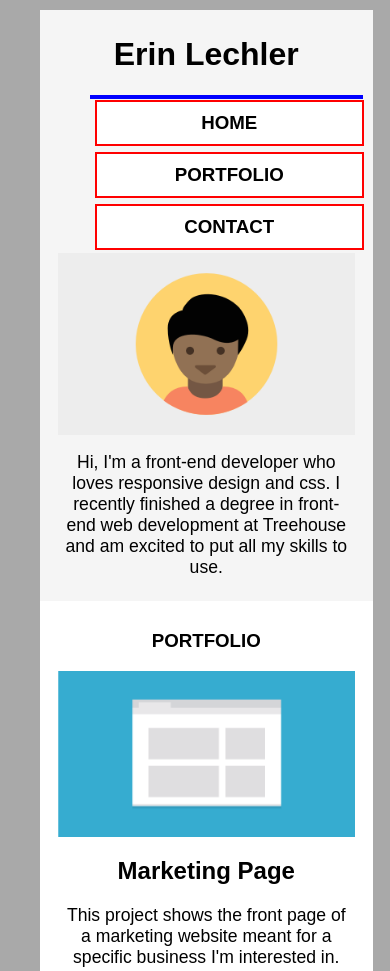
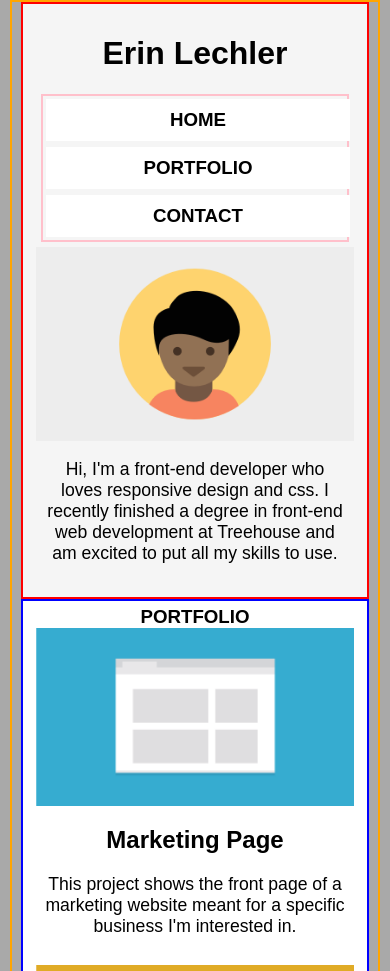
Before and after one commit to elechler/Project-2-mobile-first-layout, a plain HTML site: page index.html in a window 390 px wide. Shown: the top 971 px of the page. Drawn offline with Linux system fonts and the light colour scheme.

Commit message:
fixing mobile layout

```diff
--- a/css/style.css
+++ b/css/style.css
@@ -12,24 +12,37 @@ font-family: Shadows Into Light;
 
 }
 */
+
 * {
     box-sizing: border-box; /*not sure if i am using this right?*/
+}
+/*typography*/
+h1 {
+    text-align: center;
+    padding: 0;
+    margin: 10px o;
+}
+h2 {
+    text-align: center;
+}
+h3 {
+    text-transform: uppercase;
+    text-align: center;
+    padding: 0;
+    margin: 0;
+
 }
 p {
     text-align: center;
     font-size: 1.1rem;
-    padding: 0 15px 0 15px;
+    padding: 0 15px 10px 15px;
 }
-h1,
-h2,
-h3 {
-    text-align: center;
-}
-h3 {
-    text-transform: uppercase;
-}
-li {
+ul {
+    display: block;
+    margin: auto;
+    padding: 0;
     list-style: none;
+    border: 2px solid pink;
 }
 a {
     text-decoration: none;
@@ -41,11 +54,41 @@ a {
     margin: auto;
     width: 95%;
 }
-
+/*containers*/
+body {
+    font-family: Arial;
+    background: darkgray;
+    width: 95%;
+    margin: auto;
+    padding: 0;
+    border: 2px solid orange;
+}
+.header-container {
+    background: whitesmoke;
+    width: 95%;
+    margin: auto;
+    padding: 5px;
+    border: 2px solid red;
+}
+.main-container {
+    background: white;
+    width: 95%;
+    margin: auto;
+    padding: 5px;
+    border: 2px solid blue;
+}
+.footer-container {
+    background: whitesmoke;
+    width: 95%;
+    margin: auto;
+    padding: 5px;
+    border: 2px solid purple;
+}
+/*end of containers*/
 .main-header {
     background: whitesmoke;
-    padding: 5px 10px 5px 10px;
-    margin: 0 20px 0 20px;
+    padding: 5px;
+    margin: auto;
     width: 95%;
 }
 .main-header li {
@@ -53,37 +96,18 @@ a {
     float: left;
     width: 100%;
     background: white;
-    padding: 10px 10px;
+    padding: 10px;
     margin: 3px;
-    text-align: center;
     font-weight: bold;
-    border: 2px solid red;
+
 }
-.main-nav {
+/*.main-nav {
     display: block;
     margin: auto;
     border: 2px solid blue;
+    height: 100%;
 }
-body {
-    font-family: Arial;
-    padding: 10px;
-    margin: 0 10px;
-    background: darkgray;
-}
-.main-content {
-
-    background: white;
-    width: 95%;
-    margin: 0 20px 0 20px;
-    padding: 10px 10px 10px 10px;
-}
-
-footer {
-    background: whitesmoke;
-    width: 95%;
-    margin: 0 20px 0 20px;
-    padding: 10px 10px 10px 10px;
-}
+*/
 .footer-nav {
     border-top: 2px solid grey;
 }
--- a/index.html
+++ b/index.html
@@ -6,21 +6,23 @@
         <title>Erin Lechler</title>
     </head>
 
-        <header class="main-header">
+        <header class="header-container">
+            <div class="main-header">
             <h1>Erin Lechler</h1>
-            <ul><h3>
-            <div class="main-nav">
-            <li>Home</li>
-            <li>Portfolio</li>
-            <li>Contact</li></h3>
+                <div class="main-nav">
+                <ul class="clearfix">
+                <li><h3>Home</h3></li>
+                <li><h3>Portfolio</h3></li>
+                <li><h3>Contact</h3></li>
+                </ul></div>
             </div>
-            </ul>
+
             <img src="images/responsive-layout-profile.png" alt="Profile Image" class="img">
                 <p>Hi, I'm a front-end developer who loves responsive design and css.  I recently finished a degree in front-end web development at Treehouse and am excited to put all my skills to use. </p>
         </header>
 
             <body>
-            <div class="main-content">
+            <div class="main-container">
                 <h3>Portfolio</h3>
                 <img src="images/portfolio-1.png" alt="Portfolio 1" class="img">
                 <h2>Marketing Page</h2>
@@ -48,18 +50,17 @@
             </div>
             </body>
 
-                <footer class="clearfix">
-                <div class="main-footer">
+                <footer>
+                <div class="footer-container clearfix">
                 <h3>Contact</h3>
                 <p>If you are interetsting in chating or want more information about what I've been working on, I'd love to hear from you!</p>
                 <p>Phone 832-535-0934</p>
                 <p>Email erinlechler@gmail.com</p>
-                </div>
-                <div class="footer-nav">
-                <ul>
-                <li><a href="#">Erin Lechler</a></li>
-                <li><a href="#">Back to top</a></li>
-                </ul>
+                    <div class="footer-nav">
+                    <ul>
+                    <li><a href="#">Erin Lechler</a></li>
+                    <li><a href="#">Back to top</a></li>
+                    </ul></div>
                 </div>
                 </footer>
 </html>
```
